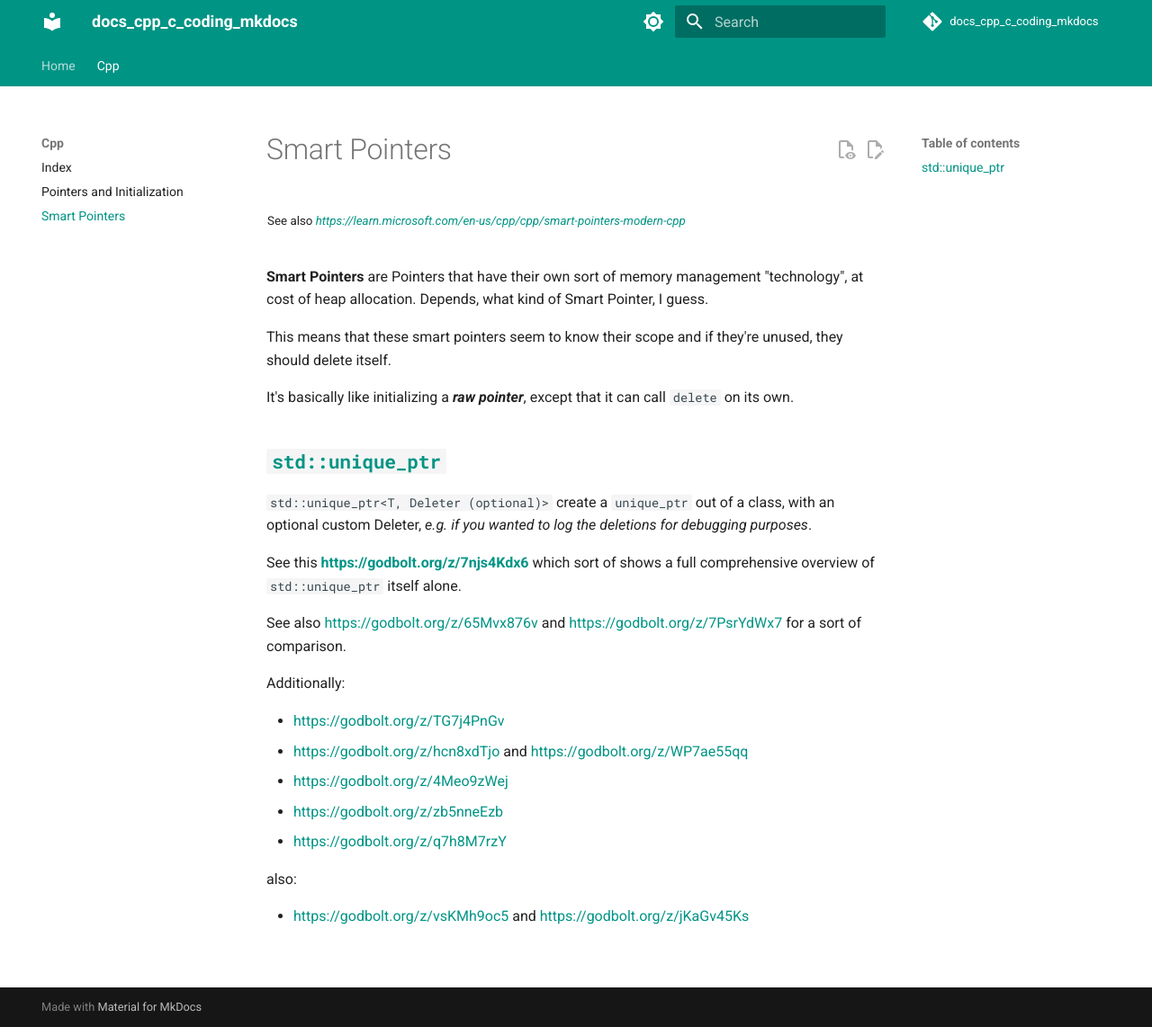
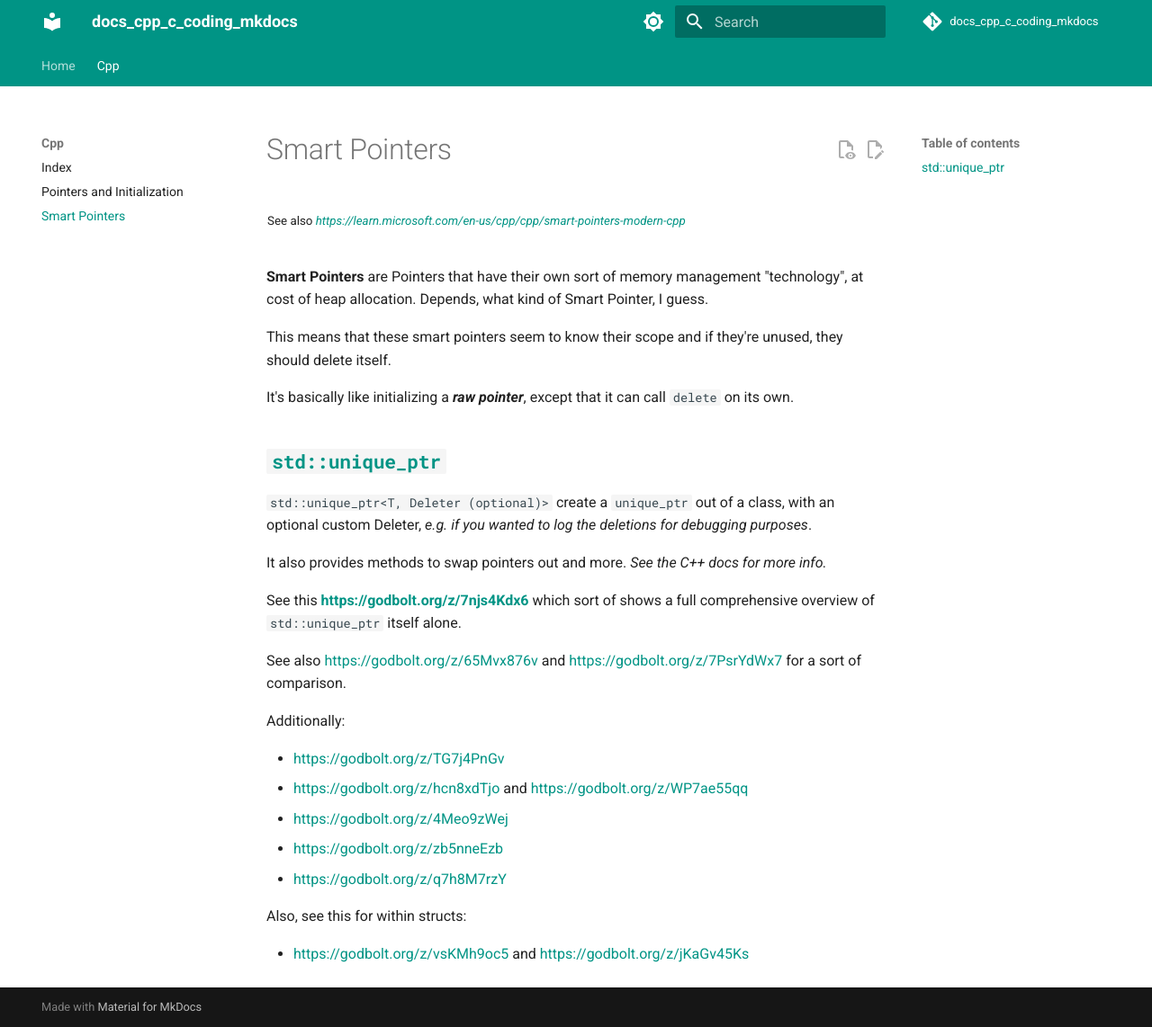
Before and after one commit to karl-police/docs_cpp_c_coding, an MkDocs documentation site: the page built from docs/cpp/Smart_Pointers.md, in a window 1280 px wide and 1142 px high. Shown: the whole window at 90% size. Built offline with MkDocs 1.6.1 and Material for MkDocs 9.7.7, drawn with Linux system fonts in a browser that asks for light colours; comment, search, counter and statistics services are not loaded.

Commit message:
Update Smart_Pointers.md

```diff
--- a/docs/cpp/Smart_Pointers.md
+++ b/docs/cpp/Smart_Pointers.md
@@ -14,6 +14,8 @@ It's basically like initializing a _**raw pointer**_, except that it can call ``
 
 ``std::unique_ptr<T, Deleter (optional)>`` create a ``unique_ptr`` out of a class, with an optional custom Deleter, _e.g. if you wanted to log the deletions for debugging purposes_.
 
+It also provides methods to swap pointers out and more. _See the C++ docs for more info._
+
 See this **<a>https://godbolt.org/z/7njs4Kdx6</a>** which sort of shows a full comprehensive overview of ``std::unique_ptr`` itself alone.
 
 See also https://godbolt.org/z/65Mvx876v and https://godbolt.org/z/7PsrYdWx7 for a sort of comparison.
@@ -28,6 +30,6 @@ Additionally:
 * https://godbolt.org/z/q7h8M7rzY
 
 
-also:
+Also, see this for within structs:
 
 * https://godbolt.org/z/vsKMh9oc5 and https://godbolt.org/z/jKaGv45Ks
```
